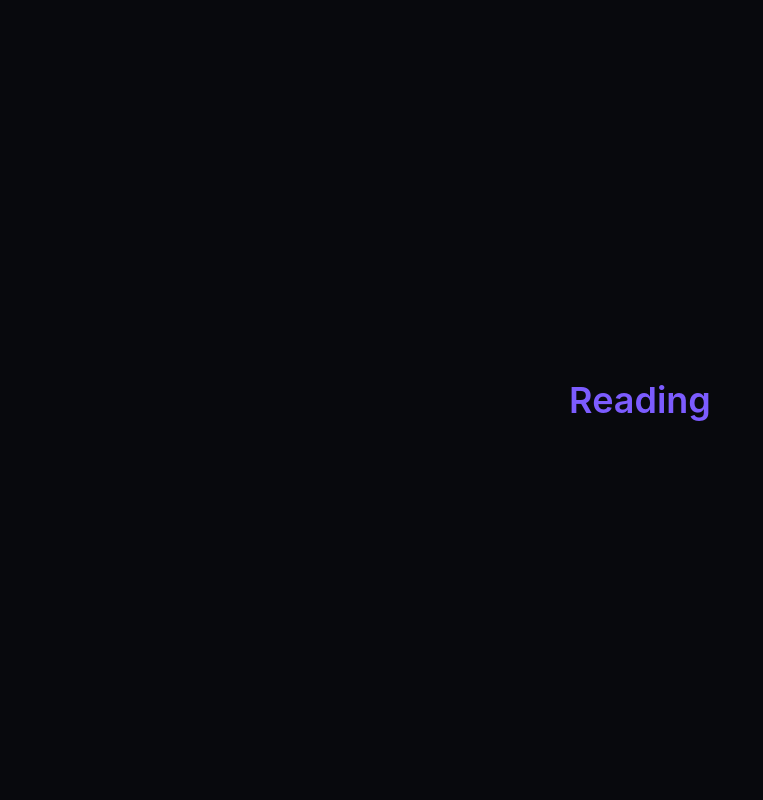
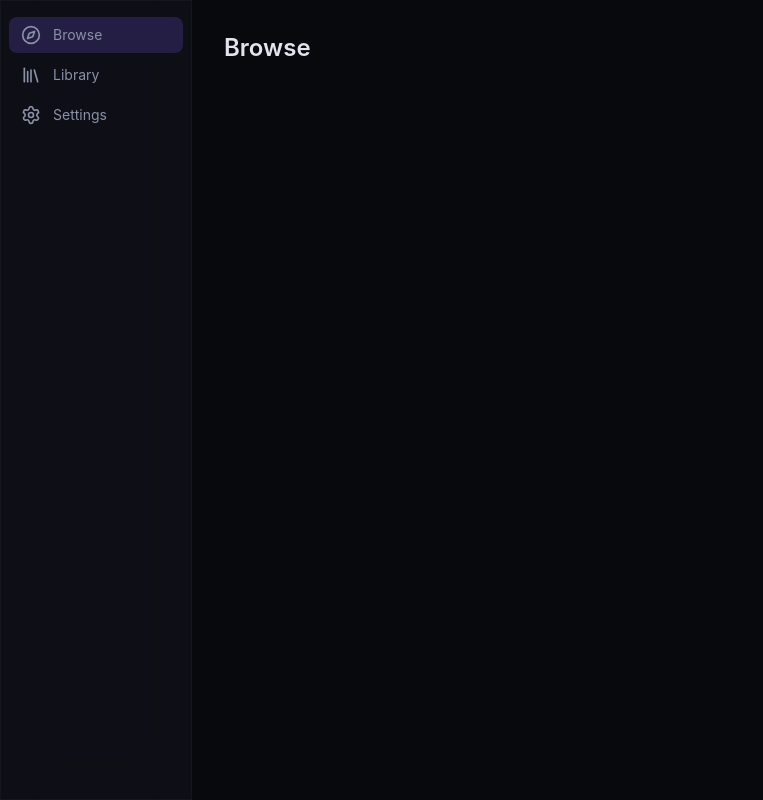
Before and after one commit to defnotean/Reading, a React (Vite) app: page / in a window 1280 px wide. Shown: the whole page, without its empty margins (0-763 px from the left). Built offline with nearby package versions, Linux system fonts and the light colour scheme.

Commit message:
feat(shell): add left rail navigation and route scaffolding

```diff
--- a/src/App.tsx
+++ b/src/App.tsx
@@ -1,7 +1,23 @@
+import { BrowserRouter, Route, Routes } from "react-router-dom";
+import { Shell } from "./components/Shell";
+import BrowseRoute from "./routes/BrowseRoute";
+import LibraryRoute from "./routes/LibraryRoute";
+import SettingsRoute from "./routes/SettingsRoute";
+import TitleRoute from "./routes/TitleRoute";
+import ReaderRoute from "./routes/ReaderRoute";
+
 export default function App() {
   return (
-    <div className="h-full flex items-center justify-center">
-      <h1 className="text-4xl font-semibold text-accent">Reading</h1>
-    </div>
+    <BrowserRouter>
+      <Routes>
+        <Route element={<Shell />}>
+          <Route index element={<BrowseRoute />} />
+          <Route path="library"  element={<LibraryRoute />} />
+          <Route path="settings" element={<SettingsRoute />} />
+          <Route path="t/:source/:id"          element={<TitleRoute />} />
+          <Route path="r/:source/:id/:chapter" element={<ReaderRoute />} />
+        </Route>
+      </Routes>
+    </BrowserRouter>
   );
 }
--- /dev/null
+++ b/src/components/LeftRail.tsx
@@ -0,0 +1,42 @@
+import { NavLink } from "react-router-dom";
+import { Library, Compass, Settings } from "lucide-react";
+import { motion } from "framer-motion";
+import clsx from "clsx";
+
+const items = [
+  { to: "/",         label: "Browse",   Icon: Compass  },
+  { to: "/library",  label: "Library",  Icon: Library  },
+  { to: "/settings", label: "Settings", Icon: Settings },
+] as const;
+
+export function LeftRail() {
+  return (
+    <motion.aside
+      initial={{ x: -8, opacity: 0 }}
+      animate={{ x: 0, opacity: 1 }}
+      transition={{ type: "spring", stiffness: 220, damping: 24 }}
+      className="w-16 hover:w-48 transition-[width] duration-200 ease-out h-full glass border-r border-ink-700/60 flex flex-col py-4 gap-1 group"
+    >
+      {items.map(({ to, label, Icon }) => (
+        <NavLink
+          key={to}
+          to={to}
+          end={to === "/"}
+          aria-label={label}
+          className={({ isActive }) =>
+            clsx(
+              "mx-2 px-3 py-2 rounded-lg flex items-center gap-3 focus-ring",
+              "text-ink-300 hover:text-ink-100 hover:bg-ink-700/60",
+              isActive && "bg-accent/20 text-ink-100"
+            )
+          }
+        >
+          <Icon size={20} />
+          <span className="opacity-0 group-hover:opacity-100 transition-opacity duration-150 text-sm">
+            {label}
+          </span>
+        </NavLink>
+      ))}
+    </motion.aside>
+  );
+}
--- /dev/null
+++ b/src/components/Shell.tsx
@@ -0,0 +1,13 @@
+import { Outlet } from "react-router-dom";
+import { LeftRail } from "./LeftRail";
+
+export function Shell() {
+  return (
+    <div className="h-full w-full flex bg-ink-950 text-ink-100">
+      <LeftRail />
+      <main className="flex-1 h-full overflow-hidden relative">
+        <Outlet />
+      </main>
+    </div>
+  );
+}
--- /dev/null
+++ b/src/routes/BrowseRoute.tsx
@@ -0,0 +1,7 @@
+export default function BrowseRoute() {
+  return (
+    <div className="p-8">
+      <h1 className="text-2xl font-semibold">Browse</h1>
+    </div>
+  );
+}
--- /dev/null
+++ b/src/routes/LibraryRoute.tsx
@@ -0,0 +1,7 @@
+export default function LibraryRoute() {
+  return (
+    <div className="p-8">
+      <h1 className="text-2xl font-semibold">Library</h1>
+    </div>
+  );
+}
--- /dev/null
+++ b/src/routes/ReaderRoute.tsx
@@ -0,0 +1,10 @@
+import { useParams } from "react-router-dom";
+export default function ReaderRoute() {
+  const { source, id, chapter } = useParams();
+  return (
+    <div className="p-8">
+      <h1 className="text-2xl font-semibold">Reader</h1>
+      <p className="text-ink-300">{source}/{id} — {chapter}</p>
+    </div>
+  );
+}
--- /dev/null
+++ b/src/routes/SettingsRoute.tsx
@@ -0,0 +1,7 @@
+export default function SettingsRoute() {
+  return (
+    <div className="p-8">
+      <h1 className="text-2xl font-semibold">Settings</h1>
+    </div>
+  );
+}
--- /dev/null
+++ b/src/routes/TitleRoute.tsx
@@ -0,0 +1,10 @@
+import { useParams } from "react-router-dom";
+export default function TitleRoute() {
+  const { source, id } = useParams();
+  return (
+    <div className="p-8">
+      <h1 className="text-2xl font-semibold">Title</h1>
+      <p className="text-ink-300">{source}/{id}</p>
+    </div>
+  );
+}
```
Also changed, not shown: 1 other file (tests, documents, lock files or other folders).
